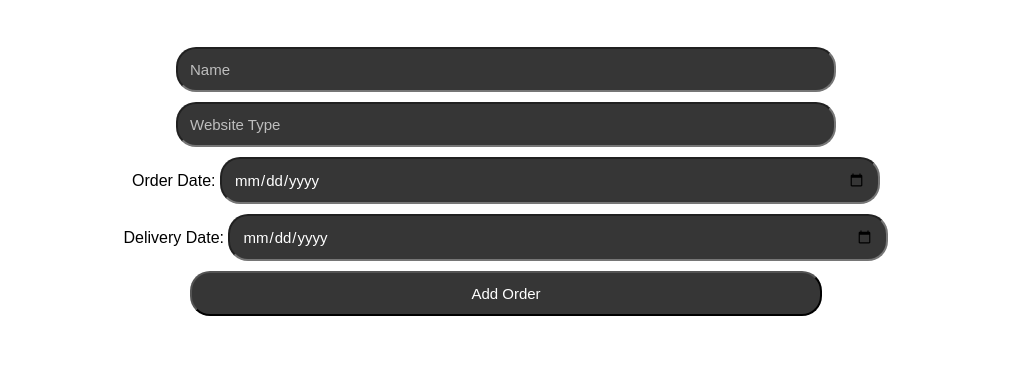
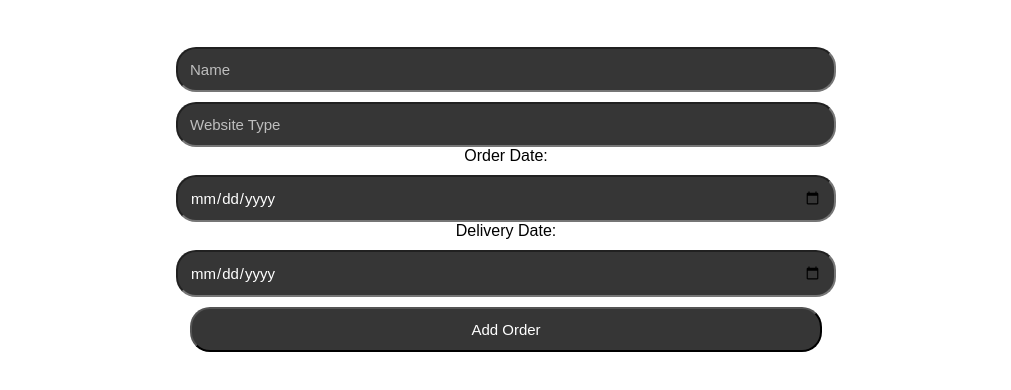
Before and after one commit to oguzhansen/basic-order-log, a plain HTML site: page ekle.html in a window 1280 px wide. Shown: the part 192-582 px from the top of the page, without its empty margins (134-1145 px from the left). Drawn offline with nearby package versions, Linux system fonts and the light colour scheme.

Commit message:
Update ekle.html

```diff
--- a/ekle.html
+++ b/ekle.html
@@ -25,9 +25,9 @@
             <form class="kayit">
                 <input type="text" id="nick" placeholder="Name" />
                 <input type="text" id="tur" placeholder="Website Type" /><br/>
-                <span>Order Date:</span>
+                <span>Order Date:</span><br/>
                 <input type="date" id="siparis" class="form-input" placeholder="Order Date" /><br/>
-                <span>Delivery Date:</span>
+                <span>Delivery Date:</span><br/>
                 <input type="date" id="teslim" class="form-input" placeholder="Delivery Date" /><br/>
                 <input type="button" class="ekle" value="Add Order" />
             </form>
```
